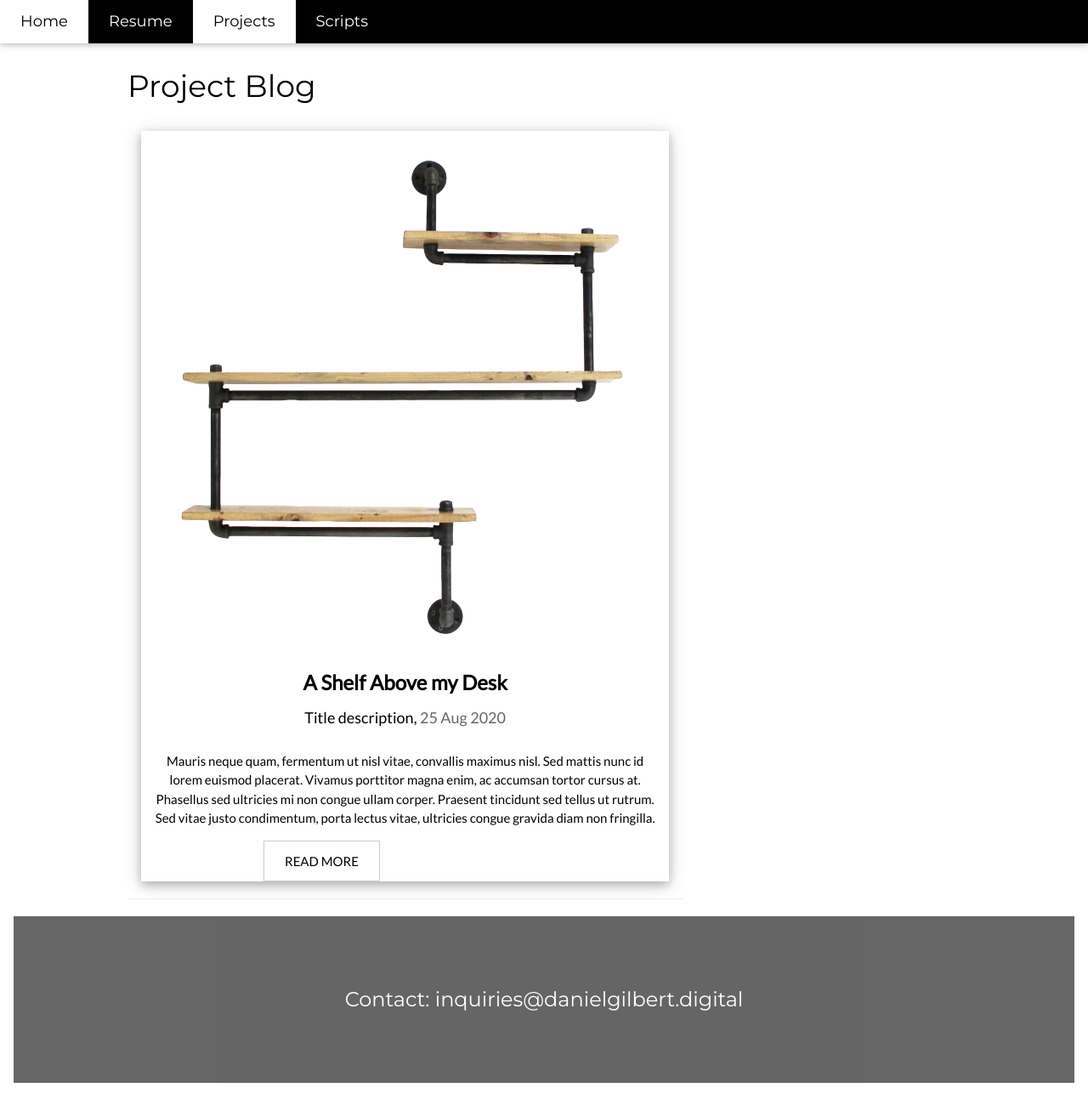
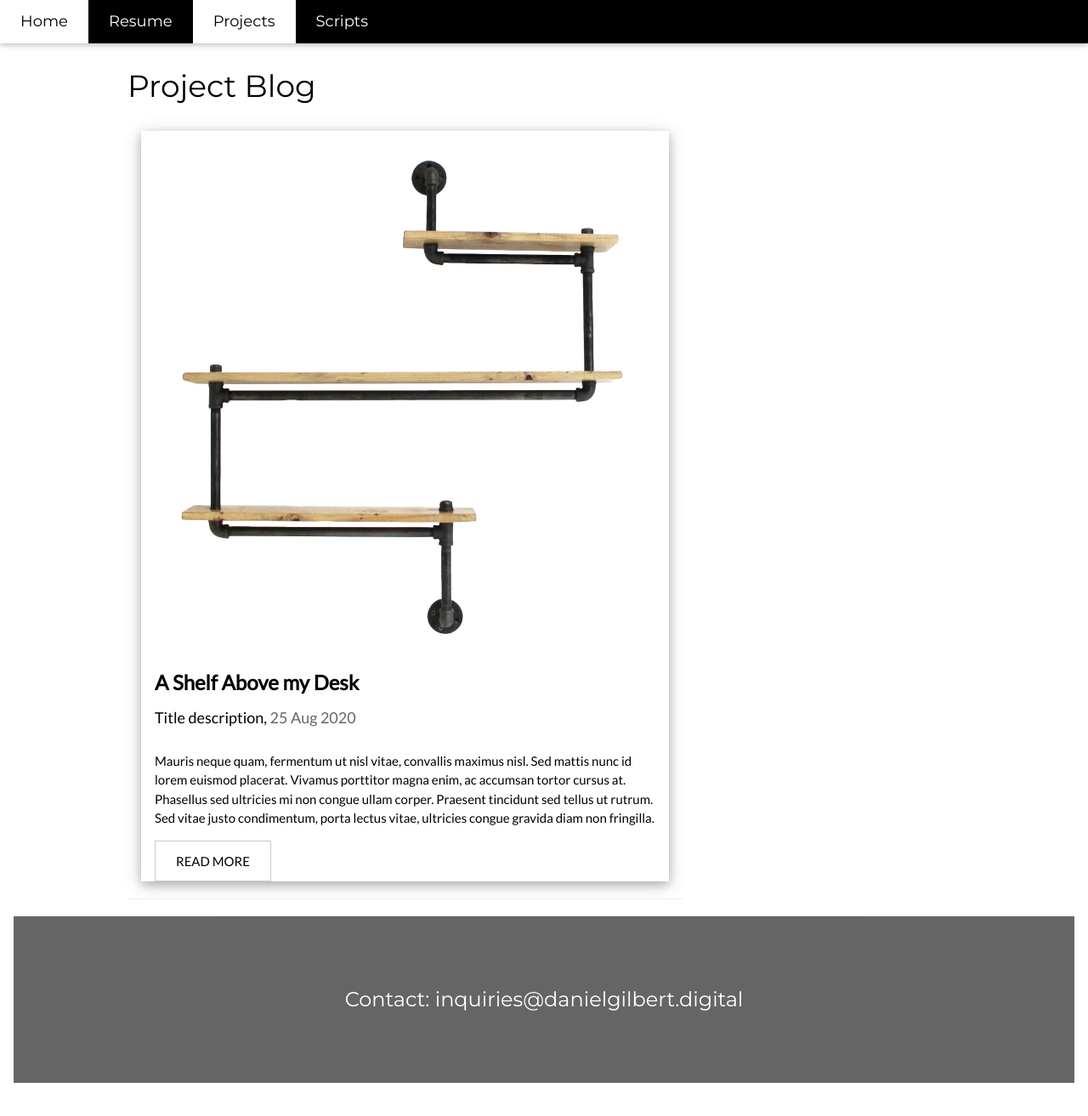
Before and after one commit to dmgilbert/dmgilbert.github.io, a Jekyll site: the page built from Projects/index.html, in a window 1280 px wide and 1338 px high. Shown: the top 1313 px of the window at 85% size. Built offline with Jekyll 4.4.1, drawn with Linux system fonts in a browser that asks for light colours.

Commit message:
Update index.html

```diff
--- a/Projects/index.html
+++ b/Projects/index.html
@@ -5,7 +5,7 @@ title: Project Blog
 <h1>{{ page.title }}</h1>
 {% for post in site.posts %}
 <!-- Grid -->
-<div class="w3-row w3-center">
+<div class="w3-row">
 
 <!-- Blog entries -->
 <div class="w3-col l8 s12">
```
